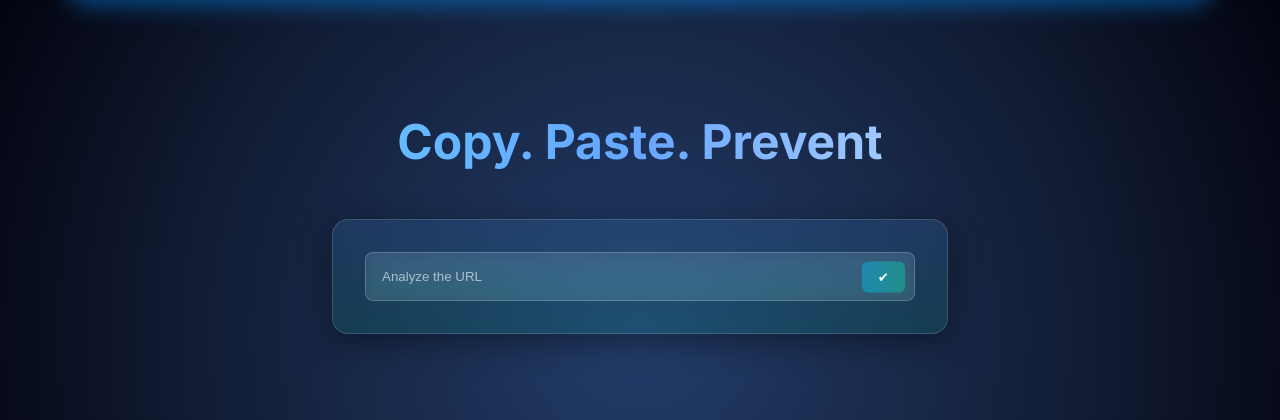
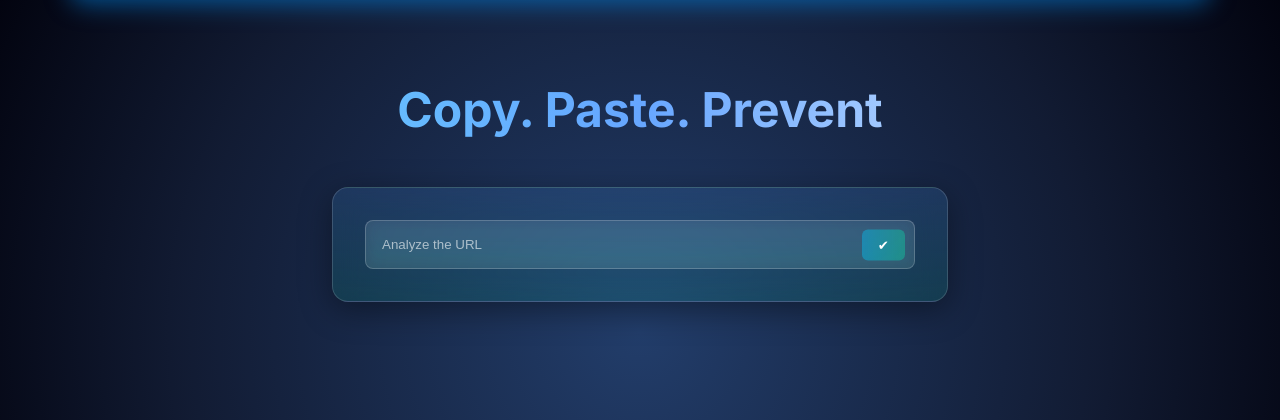
Before and after one commit to Naseer-010/Phishshield, a Django app: page /home in a window 1280 px wide. Shown: the part 82-502 px from the top of the page. Run offline with Django 5.2, Linux system fonts and the light colour scheme.

Commit message:
designing guage

```diff
--- a/PhishShield/detector/static/detector/style.css
+++ b/PhishShield/detector/static/detector/style.css
@@ -120,7 +120,7 @@ header h1 {
     background: linear-gradient(90deg, #64dcfc, #66a6ff, #ffffff);
     background-clip: text;
     -webkit-text-fill-color: transparent;
-    margin-top: 7rem;
+    margin-top: 5rem;
     margin-bottom: .5rem;
 }
 
```
